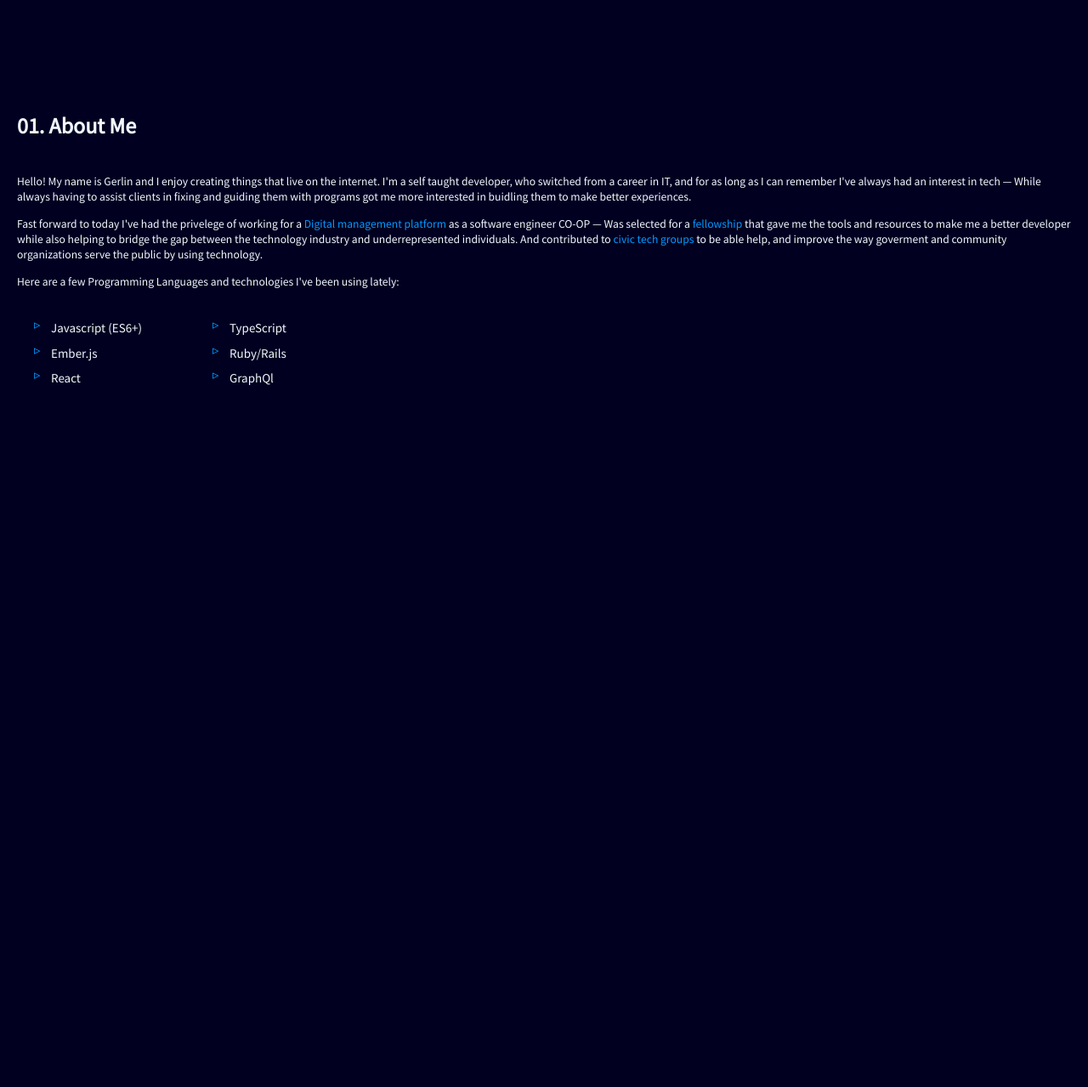
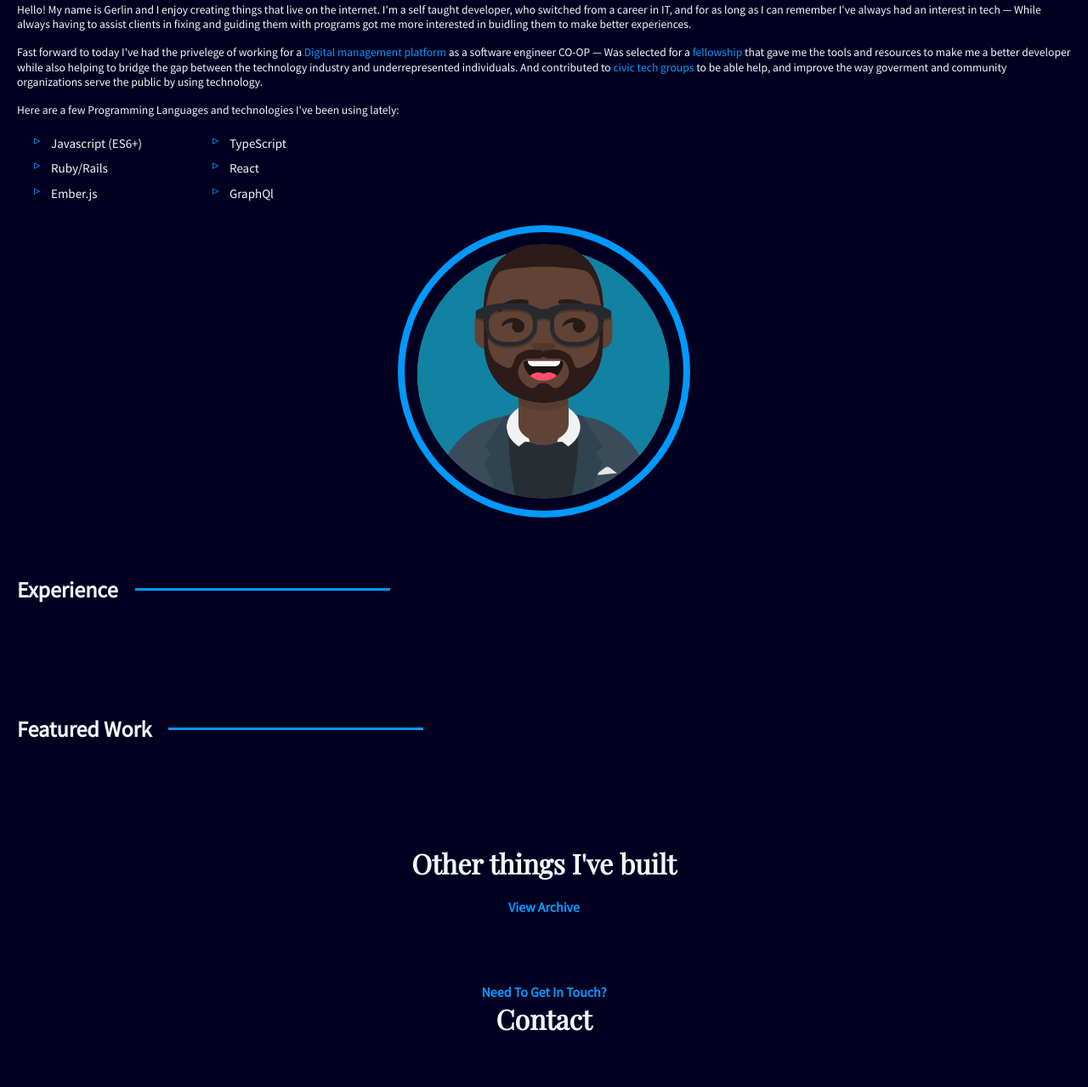
Before and after one commit to gerlinp/V2, a plain HTML site: page index.html in a window 1280 px wide. Shown: the part 897-2176 px from the top of the page at 85% size. Before the commit the page ends 1600 px from the top, so only its background shows below. Drawn offline with nearby package versions, Linux system fonts and the light colour scheme.

Commit message:
about me

```diff
--- a/index.html
+++ b/index.html
@@ -22,40 +22,42 @@
             <nav class="navigation__nav" role="navigation">
                 <ul class="navigation__list">
                     <li class="navigation__item">
-                        <a href="#" class="navigation__link"><span>01</span>Home</a>
+                        <a href="#" class="navigation__link"><span>01.</span>Home</a>
                     </li>
                     <li class="navigation__item">
-                        <a href="#" class="navigation__link"><span>02</span>About</a>
+                        <a href="#" class="navigation__link"><span>02.</span>About</a>
                     </li>
                     <li class="navigation__item">
-                        <a href="#" class="navigation__link"><span>03</span>Experience</a>
+                        <a href="#" class="navigation__link"><span>03.</span>Experience</a>
                     </li>
                     <li class="navigation__item">
-                        <a href="#" class="navigation__link"><span>04</span>Projects</a>
+                        <a href="#" class="navigation__link"><span>04.</span>Projects</a>
                     </li>
                     <li class="navigation__item">
-                        <a href="#" class="navigation__link"><span>05</span>Contacts</a>
+                        <a href="#" class="navigation__link"><span>05.</span>Contacts</a>
                     </li>
                 </ul>
             </nav>
         </div>
         <header>
-            <div>
+            <div class="header-info">
                 <h1>GERLIN</h1>
                 <h1>PIERRE-LOUIS</h1>
                 <p>Software Developer</p>
             </div>
-            <div>
+            <!-- <div>
                 <p class="header-info">
                     I'm a software engineer specializing in building (and occasionally designing) exceptional digital experiences. Currently, I'm focused on building accessible, human-centered products at Upstatement.
                 </p>
-            </div>
+            </div> -->
         </header>
     </div>
 
-    <section>
+    <section id="about">
         <div>
-            <h2 class="numbered-heading">01. About Me</h2>
+            <h2 class="numbered-heading">About Me</h2>
+            <div class="inner">
+                <div>
                     <p>
                         Hello! My name is Gerlin and I enjoy creating things that live on the internet. I'm a self taught developer, who switched from a career in IT, and for as long as I can remember I've always had an interest in tech — While always having to assist clients in fixing and guiding them with programs got me more interested in buidling them to make better experiences.
                     </p>
@@ -66,16 +68,57 @@
                     <p>
                         Here are a few Programming Languages and technologies I've been using lately:
                     </p>
-        </div>
+
                     <ul class="skills-list">
                         <li>Javascript (ES6+)</li>
                         <li>TypeScript</li>
-            <li>Ember.js</li>
                         <li>Ruby/Rails</li>
                         <li>React</li>
+                        <li>Ember.js</li>
                         <li>GraphQl</li>
                     </ul>
+                </div>
+                <div class="profile-container">
+                    <img src="css/images/gerlin.png" alt="profile picture">
+                </div>
+            </div>
+        </div>
     </section>
+
+    <section id="experience">
+        <div>
+            <h2 class="numbered-heading">Experience</h2>
+            <div class="inner">
+            </div>
+        </div>
+    </section>
+
+    <section id="experience">
+        <div>
+            <h2 class="numbered-heading">Featured Work</h2>
+            <div class="inner">
+            </div>
+        </div>
+    </section>
+
+    <section >
+        <div class="overline">
+            <h2>Other things I've built</h2>
+            <h3>View Archive</h3>
+            <div class="inner">
+            </div>
+        </div>
+    </section>
+
+    <section >
+        <div class="overline">
+            <h3>Need To Get In Touch?</h3>
+            <h2 class="overline">Contact</h2>
+            <div class="inner">
+            </div>
+        </div>
+    </section>
+
     <script src="script.js"></script>
 </body>
 </html>
--- a/scss/style.scss
+++ b/scss/style.scss
@@ -47,22 +47,20 @@ p {
 
 section {
   background: #020020;
-  height: 100vh;
   display: flex;
   flex-direction: column;
   justify-content: center;
-
   border: solid #020020;
   border-width: 0px 20px;
+  padding: 40px 0;
   h2 {
     font-size: 2.5rem;
-
   }
 }
 
 #main {
   background: transparent;
-  height: 100vh;
+  height: 97vh;
   position: relative;
   border: solid #020020;
   border-width: 20px 20px 0px 20px;
@@ -96,7 +94,7 @@ section {
 
 header {
   position: absolute;
-  top: 10%;
+  top: 40%;
   z-index: 1;
   margin: 20px;
   h1 {
@@ -105,9 +103,6 @@ header {
   }
   p {
     font-size: 1.2rem;
-  }
-  .header-info {
-    margin-top: 10rem;
   }
 }
 
@@ -270,7 +265,8 @@ top: 22%;
 right: 2.5%;
 }
 
-/* COMPONENTS ------------------------------------- */
+/* AbOUT ME ------------------------------------- */
+
 
 .numbered-heading {
   display: flex;
@@ -280,6 +276,34 @@ right: 2.5%;
   margin: 10px 0px 40px;
   width: 100%;
   font-size: 26px;
+  white-space: nowrap;
+  &::after {
+    content: "";
+    display: block;
+    position: relative;
+    top: -1px;
+    width: 300px;
+    height: 3px;
+    margin-left: 20px;
+    background-color: #09f;
+  }
+}
+
+.overline {
+  display: flex;
+  flex-direction: column;
+  align-items: center;
+  h2 {
+    margin-bottom: 20px;
+    color: aliceblue;
+    font-size: 2rem;
+    font-family: $font-stack-secondary;
+  }
+  h3 {
+    display: flex;
+    color: $color-secondary;
+  }
+
 }
 
 .skills-list {
@@ -287,7 +311,7 @@ right: 2.5%;
   grid-template-columns: repeat(2, minmax(140px, 200px));
   gap: 0px 10px;
   padding: 0px;
-  margin: 20px;
+  margin: 20px 20px 40px;
   overflow: hidden;
   list-style: none;
 
@@ -308,6 +332,19 @@ right: 2.5%;
   }
 }
 
+.profile-container {
+  display: flex;
+  justify-content: center;
+  align-items: center;
+  img {
+    border-radius: 50%;
+    width: 300px;
+    outline: 8px solid #09f;
+    outline-offset: 14px;
+    cursor: pointer;
+    transition: 0.3s;
+  }
+}
 
 /* ANIMATIONS ------------------------------------ */
 
```
Also changed, not shown: css/images/gerlin.png (added), css/images/gerlin3.jpg (added), css/images/gerlin4.png (added), css/images/gerlin5.png (added), css/images/gerlin6.png (added), css/style.css, 2 other files. Lines whose indentation alone changed are shown as unchanged.
